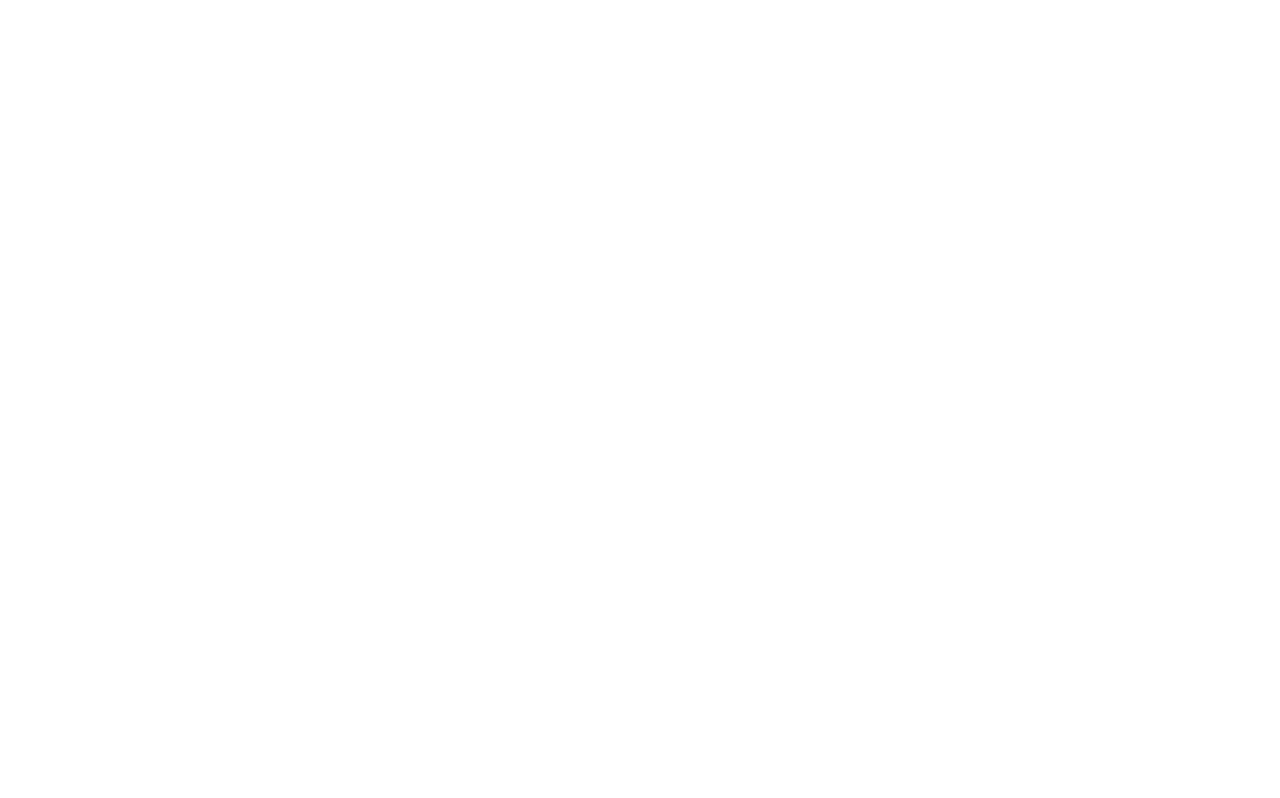
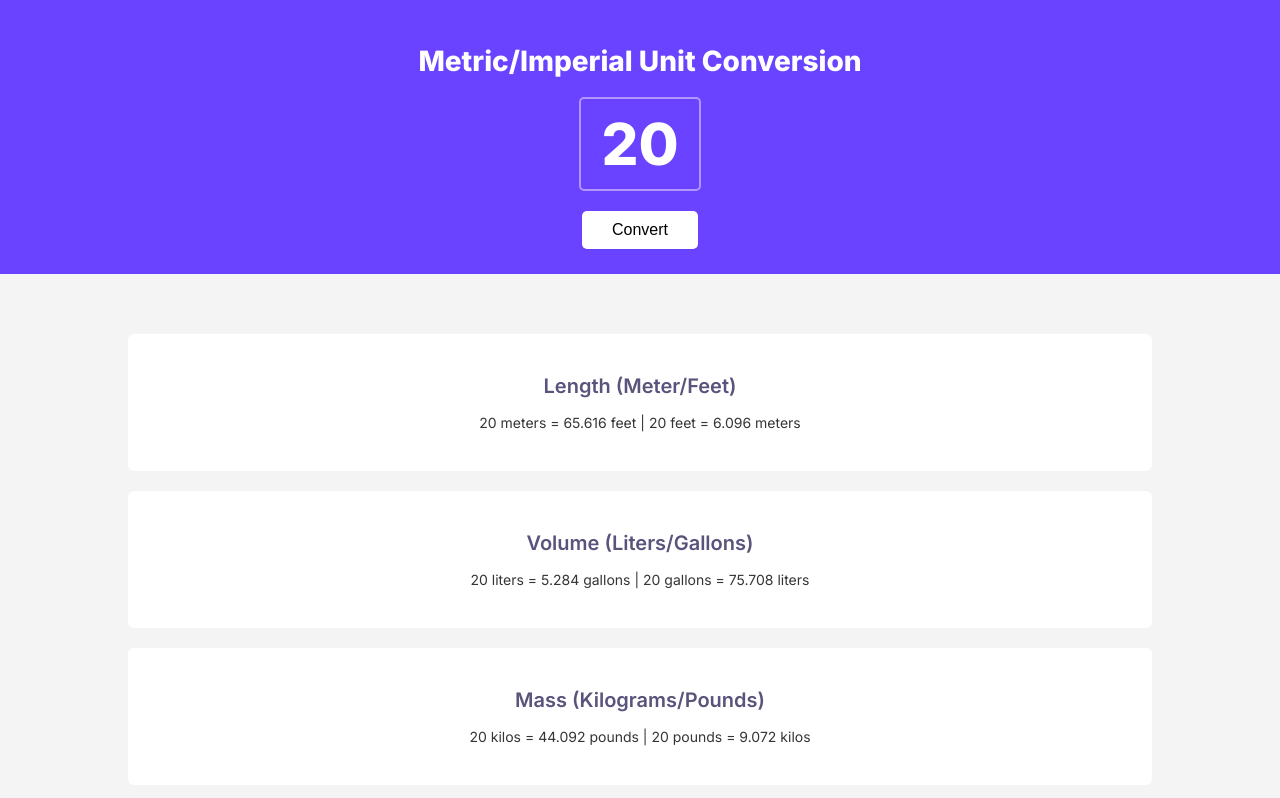
Before and after one commit to m-alperen-karakus/scrimba-unitConverter, a plain HTML site: page index.html in a window 1280 px wide. Drawn offline with Linux system fonts and the light colour scheme.

Commit message:
html css almost finished

```diff
--- a/index.css
+++ b/index.css
@@ -0,0 +1,73 @@
+@import url('https://fonts.googleapis.com/css2?family=Inter:wght@100;200;300;400;500;600;700;800;900&display=swap');
+
+body{
+    display: flex;
+    flex-direction: column;
+    background-color: #F4F4F4;
+    align-items: center;
+    margin: 0px;
+    font-family: 'Inter', sans-serif;
+
+}
+.upperContent{
+    background-color: #6943FF;
+    align-items: center;
+    display: flex;
+    flex-direction: column;
+    padding:25px 0px;
+    width: 100%;
+}
+
+h1{
+    font-weight: 800;
+    font-size: 28px;
+    color: white;
+}
+
+.box{
+    border: 2px solid #B295FF;
+    border-radius: 5px;
+    padding-inline: 20px;
+    padding-block: 10px;
+    font-weight: 800;
+    font-size: 58px;
+    color: white;
+}
+button{
+    margin-top: 20px;
+    background: #FFFFFF;
+    box-shadow: 0px 1px 2px rgba(0, 0, 0, 0.02);
+    border: none;
+    border-radius: 5px;
+    font-weight: 500;
+    font-size: 16px;
+    padding-block: 10px;
+    padding-inline: 30px;
+}
+.lowerContent{
+    display: flex;
+    flex-direction: column;
+    align-items: center;
+    width: 100%;
+    margin-top: 50px;
+}
+.item{
+    background-color: #FFFFFF;
+    border-radius: 6px;
+    width: 80%;
+    display: flex;
+    flex-direction: column;
+    align-items: center;
+    padding: 40px 0px;
+    margin: 10px 0px;
+}
+.title{
+    font-weight: 600;
+    font-size: 20px;
+    color: #5A537B;
+    margin-bottom: 16px;
+}
+.subtitle{
+    font-size: 14px;
+    color: #353535;
+}
--- a/index.html
+++ b/index.html
@@ -8,6 +8,28 @@
     <title>Unit Converter</title>
 </head>
 <body>
+        <div class="upperContent">
+            <h1>Metric/Imperial Unit Conversion</h1>
+            <div class="box">20</div>
+            <button>Convert</button>
+        </div>
+        <div class="lowerContent">
+            <div class="item">
+                <div class="title">Length (Meter/Feet)</div>
+                <div class="subtitle">20 meters = 65.616 feet | 20 feet = 6.096 meters</div>
+            </div>
+            <div class="item">
+                <div class="title">Volume (Liters/Gallons)</div>
+                <div class="subtitle">20 liters = 5.284 gallons | 20 gallons = 75.708 liters </div>
+            </div>
+            <div class="item">
+                <div class="title">Mass (Kilograms/Pounds)</div>
+                <div class="subtitle">20 kilos = 44.092 pounds | 20 pounds = 9.072 kilos</div>
+            </div>
+        </div>
+
+
+
     <script src="index.js"></script>
 </body>
 </html>
```
